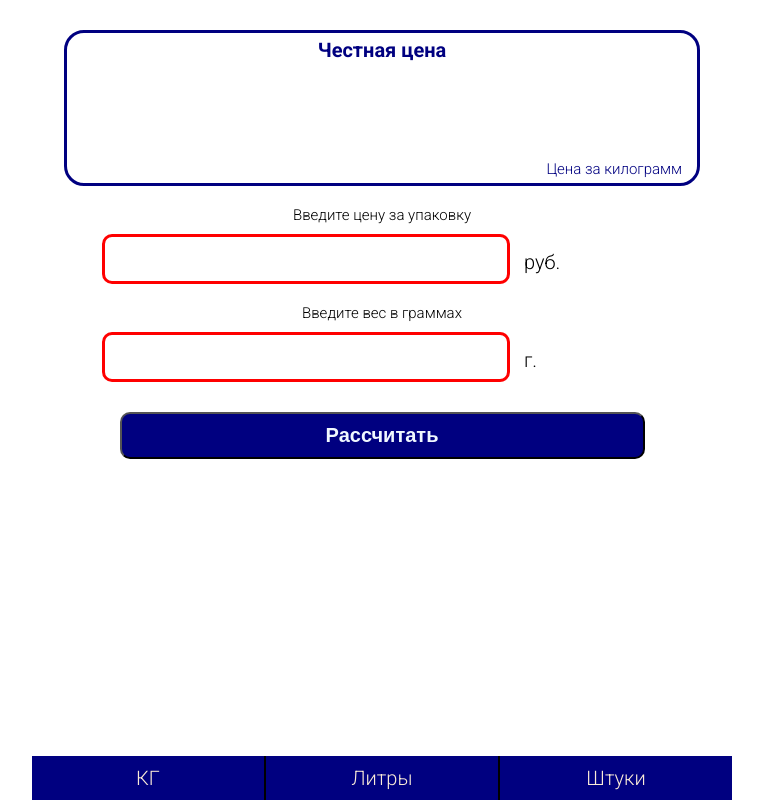
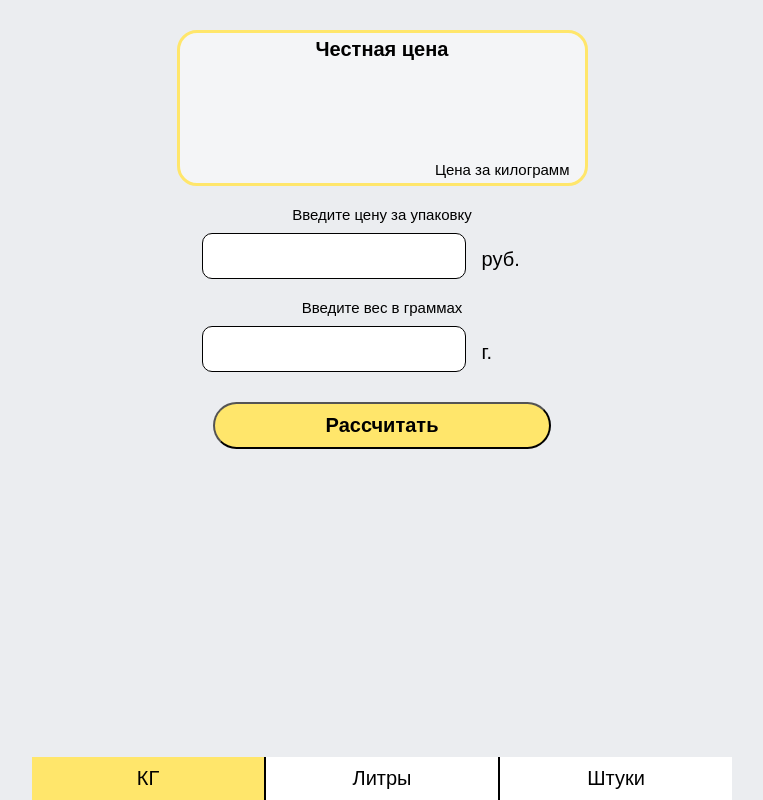
Before and after one commit to StichSixTwoSix/realprice, a plain HTML site: page public_html/index.html in a window 1280 px wide. Shown: the whole page, without its empty margins (258-1021 px from the left). Drawn offline with Linux system fonts and the light colour scheme.

Commit message:
новый дизайн

```diff
--- /dev/null
+++ b/public_html/css.css
@@ -0,0 +1,140 @@
+body {
+    background-color: #ebedf0;
+    color: #000;
+    max-width: 450px;
+    margin: 0 auto;
+    font-family: Arial, Helvetica, sans-serif;
+    font-size: 20px;
+}
+
+input[type="number"]::-webkit-outer-spin-button,
+input[type="number"]::-webkit-inner-spin-button {
+    -webkit-appearance: none;
+}
+
+input[type='number'],
+input[type="number"]:hover,
+input[type="number"]:focus {
+    appearance: none;
+    -moz-appearance: textfield;
+}
+
+.main {
+    width: 100%;
+    margin-top: 20px;
+    display: flex;
+    flex-direction: column;
+    justify-content: space-evenly;
+}
+
+.itog {
+    width: 90%;
+    margin: 10px auto;
+    text-align: center;
+    border: 3px solid #ffe66b;
+    background-color: #ffffff70;
+    border-radius: 20px;
+    padding: 0;
+    color: #000000;
+    height: 150px;
+    display: flex;
+    flex-direction: column;
+    justify-content: space-between;
+}
+
+.itog-head {
+    font-size: 20px;
+    text-align: center;
+    margin-top: 5px;
+    margin-bottom: 0;
+    font-weight: bold;
+}
+
+.itog-itog {
+    font-size: 40px;
+    text-align: center;
+    font-weight: bold;
+    margin: 0;
+    padding: 0;
+}
+
+.itog-title {
+    position: relative;
+    bottom: 0;
+    margin-bottom: 5px;
+    margin-right: 15px;
+    text-align: right;
+    font-size: 15px;
+}
+
+.line {
+    width: 80%;
+    margin: 10px auto;
+    display: flex;
+    flex-direction: column;
+    justify-content: space-evenly;
+}
+
+.block-title {
+    text-align: center;
+    font-size: 15px;
+    height: 20%;
+
+}
+
+.inp {
+    width: 70%;
+    border: 1px solid #000;
+    border-radius: 10px;
+    margin-top: 10px;
+    margin-right: 10px;
+    font-size: 30px;
+    text-align: center;
+    padding: 5px;
+}
+
+.block-ed {
+    font-size: 20px;
+}
+
+.but-real {
+    width: 75%;
+    padding: 10px;
+    margin: 20px auto;
+    border-radius: 30px;
+    background-color: #ffe66b;
+    font-size: 20px;
+    font-weight: bolder;
+    color: #000;
+}
+
+.footer {
+    position: fixed;
+    width: 100%;
+    bottom: 0;
+    right: 0;
+    left: 0;
+    display: flex;
+    justify-content: space-between;
+    margin: 0 10px;
+    max-width: 700px;
+    margin: 0 auto;
+}
+
+a {
+    text-decoration: none;
+    color: black;
+}
+
+.links {
+    width: 33.3%;
+    text-align: center;
+    background-color: #FFF;
+    padding: 10px 0;
+    font-size: 20px;
+    color: #000;
+}
+
+.active {
+    background-color: #ffe66b
+}
--- a/public_html/index.html
+++ b/public_html/index.html
@@ -4,10 +4,8 @@
 <head>
     <meta charset="UTF-8">
     <meta name="viewport" content="width=device-width, initial-scale=1.0">
-    <link rel="preconnect" href="https://fonts.googleapis.com">
-    <link rel="preconnect" href="https://fonts.gstatic.com" crossorigin>
-    <link href="https://fonts.googleapis.com/css2?family=Roboto:wght@300;700&display=swap" rel="stylesheet">
-    <link rel="stylesheet" href="./style.css">
+    <link rel="shortcut icon" href="./realprice.png" type="image/x-icon">
+    <link rel="stylesheet" href="./css.css">
     <script src="./js.js"></script>
     <title>Честный ценник</title>
 </head>
@@ -58,7 +56,7 @@
         </div>
     </main>
     <footer class="footer">
-        <a href="./index.html" class="links">КГ</a>
+        <a href="./index.html" class="links active">КГ</a>
         <a href="./ml.html" class="links" style="border-left: 2px solid black;
         border-right: 2px solid black;">Литры</a>
         <a href="./item.html" class="links">Штуки</a>
--- a/public_html/style.css
+++ /dev/null
@@ -1,130 +0,0 @@
-body {
-    max-width: 700px;
-    margin: 0 auto;
-    font-family: 'Roboto', sans-serif;
-}
-
-input[type="number"]::-webkit-outer-spin-button,
-input[type="number"]::-webkit-inner-spin-button {
-    -webkit-appearance: none;
-}
-
-input[type='number'],
-input[type="number"]:hover,
-input[type="number"]:focus {
-    appearance: none;
-    -moz-appearance: textfield;
-}
-
-.main {
-    width: 100%;
-    margin-top: 20px;
-    display: flex;
-    flex-direction: column;
-    justify-content: space-evenly;
-}
-
-.itog {
-    width: 90%;
-    margin: 10px auto;
-    text-align: center;
-    border: 3px solid #000080;
-    border-radius: 20px;
-    padding: 0;
-    color: #000080;
-    height: 150px;
-    display: flex;
-    flex-direction: column;
-    justify-content: space-between;
-}
-
-.itog-head {
-    font-size: 20px;
-    text-align: center;
-    margin-top: 5px;
-    margin-bottom: 0;
-    font-weight: bold;
-}
-
-.itog-itog {
-    font-size: 40px;
-    text-align: center;
-    font-weight: bold;
-    margin: 0;
-    padding: 0;
-}
-
-.itog-title {
-    position: relative;
-    bottom: 0;
-    margin-bottom: 5px;
-    margin-right: 15px;
-    text-align: right;
-    font-size: 15px;
-}
-
-.line {
-    width: 80%;
-    margin: 10px auto;
-    display: flex;
-    flex-direction: column;
-    justify-content: space-evenly;
-}
-
-.block-title {
-    text-align: center;
-    font-size: 15px;
-    height: 20%;
-
-}
-
-.inp {
-    width: 70%;
-    border: 3px solid red;
-    border-radius: 10px;
-    margin-top: 10px;
-    margin-right: 10px;
-    font-size: 30px;
-    text-align: center;
-    padding: 5px;
-}
-
-.block-ed {
-    font-size: 20px;
-}
-
-.but-real {
-    width: 75%;
-    padding: 10px;
-    margin: 20px auto;
-    border-radius: 10px;
-    background-color: #000080;
-    font-size: 20px;
-    font-weight: bolder;
-    color: aliceblue;
-}
-
-.footer {
-    position: fixed;
-    width: 100%;
-    bottom: 0;
-    display: flex;
-    justify-content: space-between;
-    margin: 0 10px;
-    max-width: 700px;
-    margin: 0 auto;
-}
-
-a {
-    text-decoration: none;
-    color: black;
-}
-
-.links {
-    width: 33.3%;
-    text-align: center;
-    background-color: #000080;
-    padding: 10px 0;
-    font-size: 20px;
-    color: antiquewhite;
-}
```
Also changed, not shown: public_html/item.html (+3 -5 lines), public_html/ml.html (+3 -5 lines), public_html/realprice.png (added).
